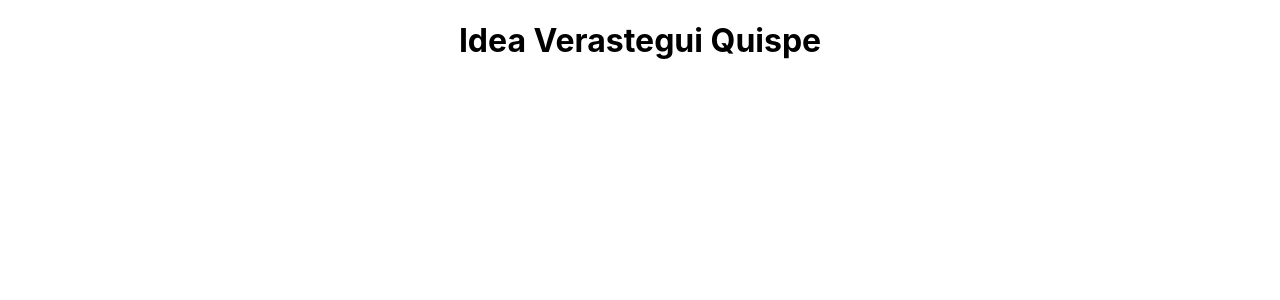
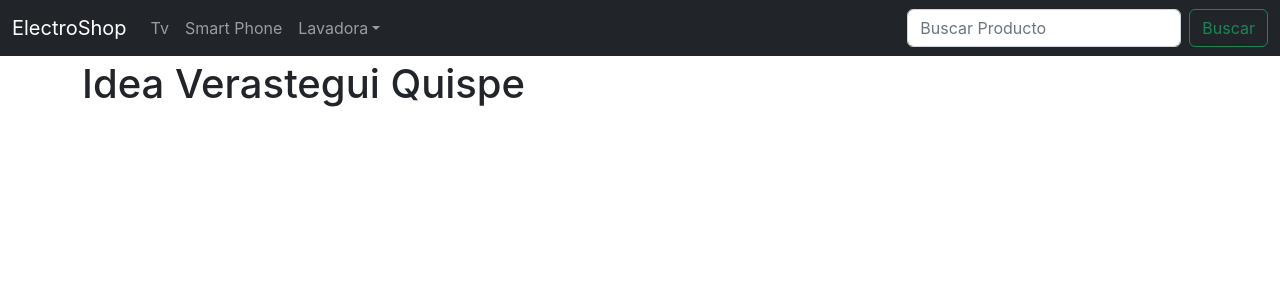
Before and after one commit to jverastegui/ideaveraseguiquispe, a React (Create React App) app: page / in a window 1280 px wide. Shown: the top 300 px of the page. Built offline with nearby package versions, Linux system fonts and the light colour scheme.

Commit message:
Se agrego el navbar

```diff
--- a/public/index.html
+++ b/public/index.html
@@ -25,6 +25,8 @@
       Learn how to configure a non-root public URL by running `npm run build`.
     -->
     <title>Idea Verastegui Quispe</title>
+    <!-- CSS only -->
+<link href="https://cdn.jsdelivr.net/npm/bootstrap@5.2.0/dist/css/bootstrap.min.css" rel="stylesheet" integrity="sha384-gH2yIJqKdNHPEq0n4Mqa/HGKIhSkIHeL5AyhkYV8i59U5AR6csBvApHHNl/vI1Bx" crossorigin="anonymous">
   </head>
   <body>
     <noscript>You need to enable JavaScript to run this app.</noscript>
@@ -39,5 +41,7 @@
       To begin the development, run `npm start` or `yarn start`.
       To create a production bundle, use `npm run build` or `yarn build`.
     -->
+    <!-- JavaScript Bundle with Popper -->
+<script src="https://cdn.jsdelivr.net/npm/bootstrap@5.2.0/dist/js/bootstrap.bundle.min.js" integrity="sha384-A3rJD856KowSb7dwlZdYEkO39Gagi7vIsF0jrRAoQmDKKtQBHUuLZ9AsSv4jD4Xa" crossorigin="anonymous"></script>
   </body>
 </html>
--- a/src/App.js
+++ b/src/App.js
@@ -1,10 +1,15 @@
 import logo from './logo.svg';
 import './App.css';
+import NavBar from './NavBar';
 
 function App() {
   return (
-    <div className="App">
+    <div>
+      <NavBar/>
+      <div className='container' style={{marginTop:'60px'}}>
       <h1>Idea Verastegui Quispe</h1>
+      </div>
+
     </div>
   );
 }
--- /dev/null
+++ b/src/NavBar.jsx
@@ -0,0 +1,42 @@
+import React from "react";
+
+function NavBar() {
+  return (
+    <nav className="navbar navbar-dark bg-dark navbar-expand-lg fixed-top">
+    <div className="container-fluid">
+      <a className="navbar-brand" href="#">ElectroShop</a>
+      <button className="navbar-toggler" type="button" data-bs-toggle="collapse" data-bs-target="#navbarSupportedContent" aria-controls="navbarSupportedContent" aria-expanded="false" aria-label="Toggle navigation">
+        <span className="navbar-toggler-icon"></span>
+      </button>
+      <div className="collapse navbar-collapse" id="navbarSupportedContent">
+        <ul className="navbar-nav me-auto mb-2 mb-lg-0 justify-content-center">
+          <li className="nav-item">
+            <a className="nav-link" aria-current="page" href="#">Tv</a>
+          </li>
+          <li className="nav-item">
+            <a className="nav-link" href="#">Smart Phone</a>
+          </li>
+          <li className="nav-item dropdown">
+            <a className="nav-link dropdown-toggle" href="#" role="button" data-bs-toggle="dropdown" aria-expanded="false">
+              Lavadora
+            </a>
+            <ul className="dropdown-menu">
+              <li><a className="dropdown-item" href="#">LG</a></li>
+              <li><a className="dropdown-item" href="#">Sansumg</a></li>
+              <li><hr className="dropdown-divider"/></li>
+              <li><a className="dropdown-item" href="#">Todos</a></li>
+            </ul>
+          </li>
+
+        </ul>
+        <form className="d-flex" role="search">
+          <input className="form-control me-2" type="search" placeholder="Buscar Producto" aria-label="Search"/>
+          <button className="btn btn-outline-success" type="submit">Buscar</button>
+        </form>
+      </div>
+    </div>
+  </nav>
+  );
+}
+
+export default NavBar;
```
